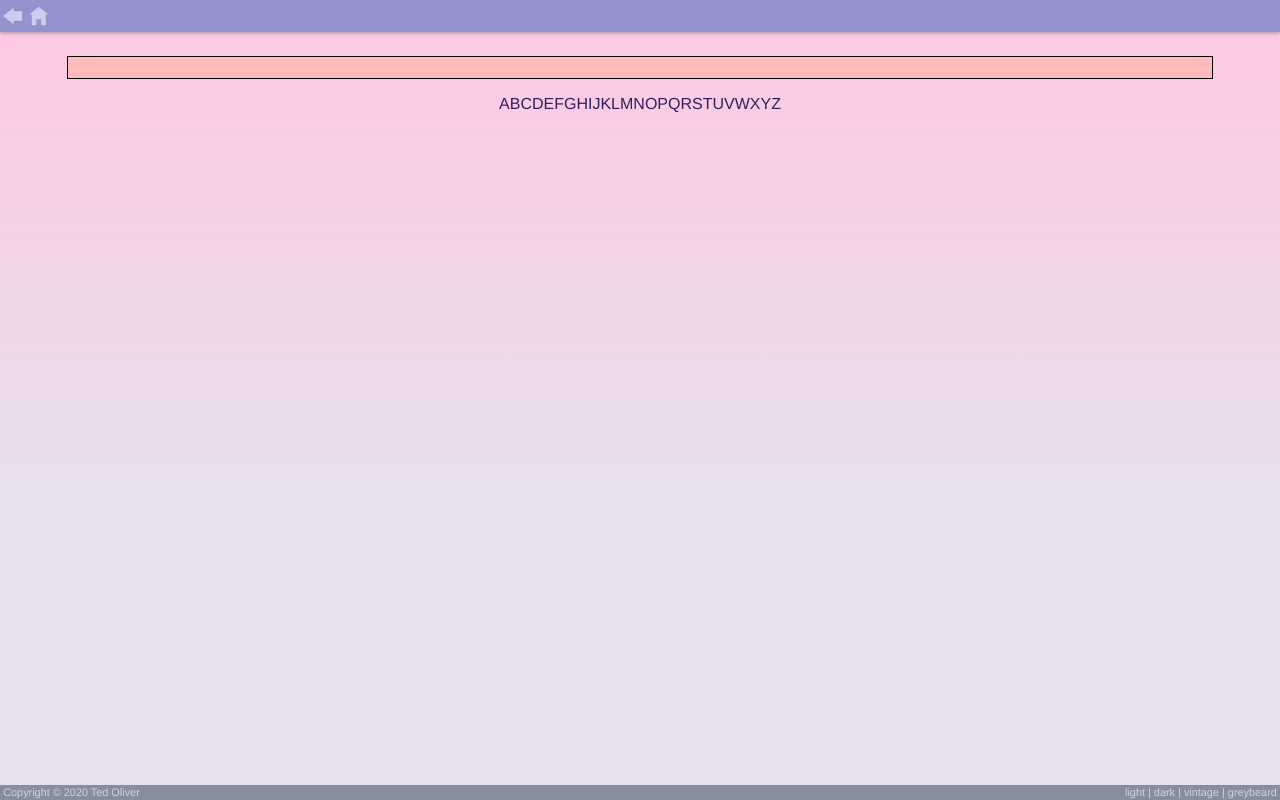
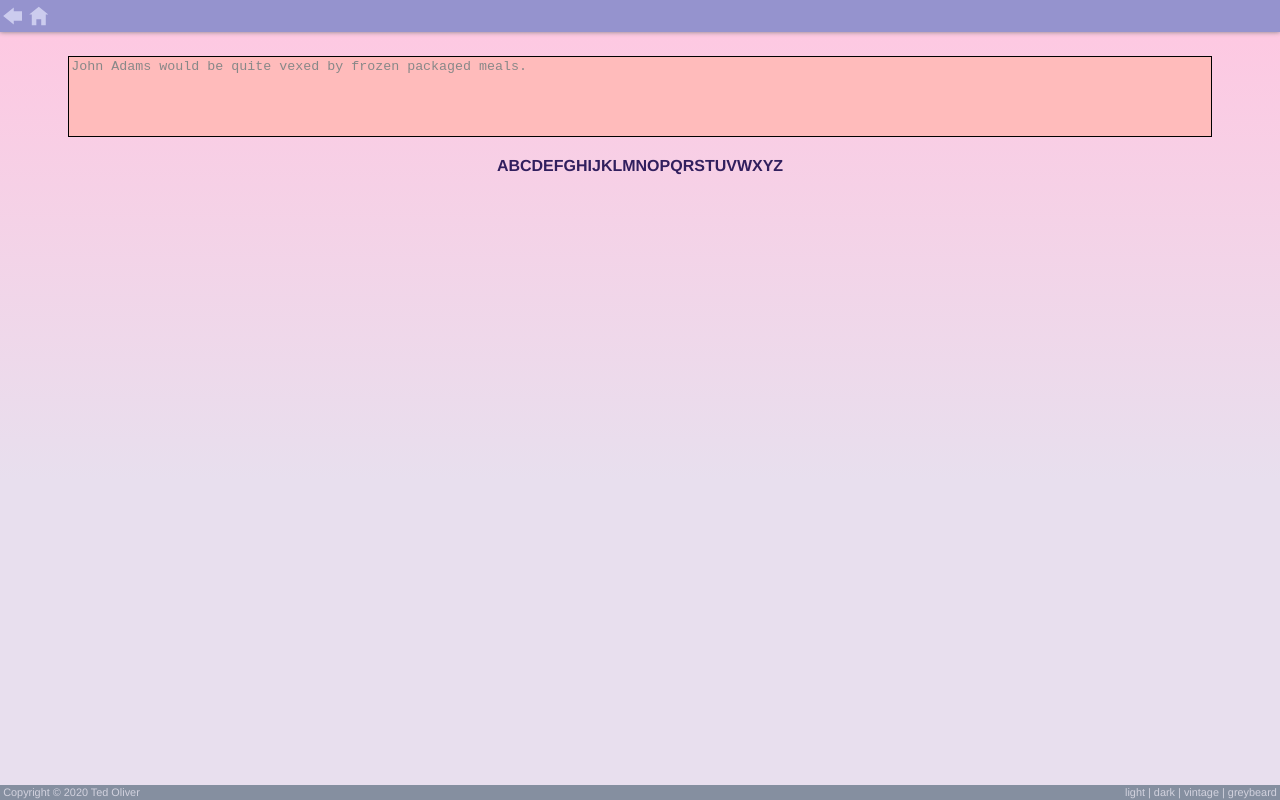
Before and after one commit to tedthemusician/site, a Vue app: page /developer/pangram in a window 1280 px wide. Built offline with nearby package versions, Linux system fonts and the light colour scheme.

Commit message:
Add placeholder

```diff
--- a/src/views/developer/Pangram.vue
+++ b/src/views/developer/Pangram.vue
@@ -1,13 +1,26 @@
 <template>
     <main>
-        <input :style="inputStyle" type="text" v-model="typedContent" />
-        <div :style="guideStyle" v-text="guideContent" />
+        <textarea
+            :style="inputStyle"
+            v-model="typedContent"
+            :placeholder="placeholder"
+            rows="5"
+        />
+        <div id="remaining-letters" :style="guideStyle" v-text="guideContent" />
     </main>
 </template>
 
 <script>
+import { randInt } from '@/utils.js'
+
 const alphabet = 'ABCDEFGHIJKLMNOPQRSTUVWXYZ'.split('')
-const placeholders = []
+const placeholders = [
+    'John Adams would be quite vexed by frozen packaged meals.',
+    'Before quantum physics, Max Planck just saw waves and zig-zags.',
+    'Some brazen quack expert knowingly bluffed the twelve jurors.',
+    'Tough zoning laws require space for living, day jobs, parks, and mixed use.',
+    'Quality chewy franks, zesty roasted veal, Mexican jumping beans',
+]
 
 export default {
     data: () => ({
@@ -19,6 +32,9 @@ export default {
             return alphabet.filter(char => (
                 !this.typedContent.toUpperCase().includes(char)
             ))
+        },
+        placeholder() {
+            return placeholders[randInt(0, placeholders.length - 1)]
         },
         isPangram() {
             return !this.remainingLetters.length
@@ -43,10 +59,21 @@ export default {
 </script>
 
 <style>
-input {
+textarea {
     margin: 1rem;
-    padding: 0.2rem;
     width: 90%;
     border: 1px solid black;
+    resize: none;
 }
+
+textarea::placeholder {
+    color: #888;
+}
+
+#remaining-letters {
+    font-size: 1rem;
+    /* font-family: 'Courier New', monospace; */
+    font-weight: bold;
+}
+
 </style>
```
